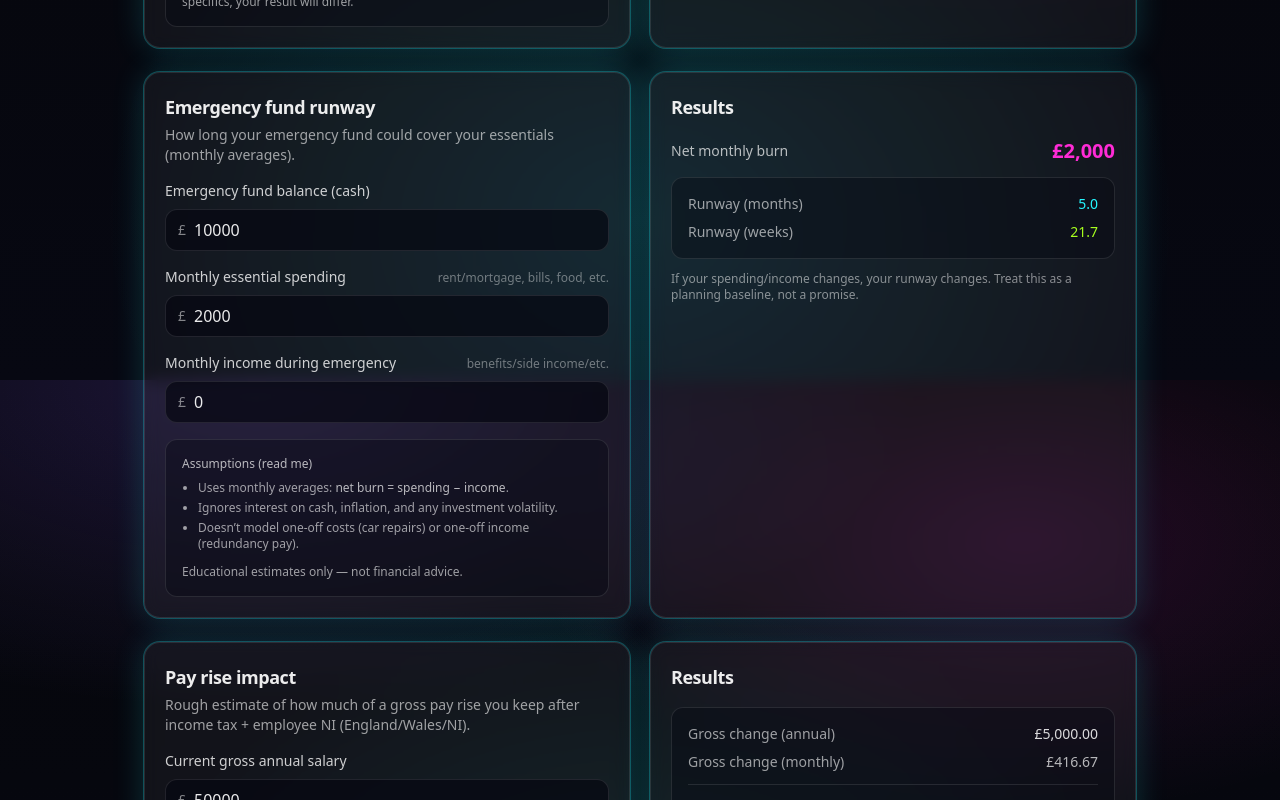
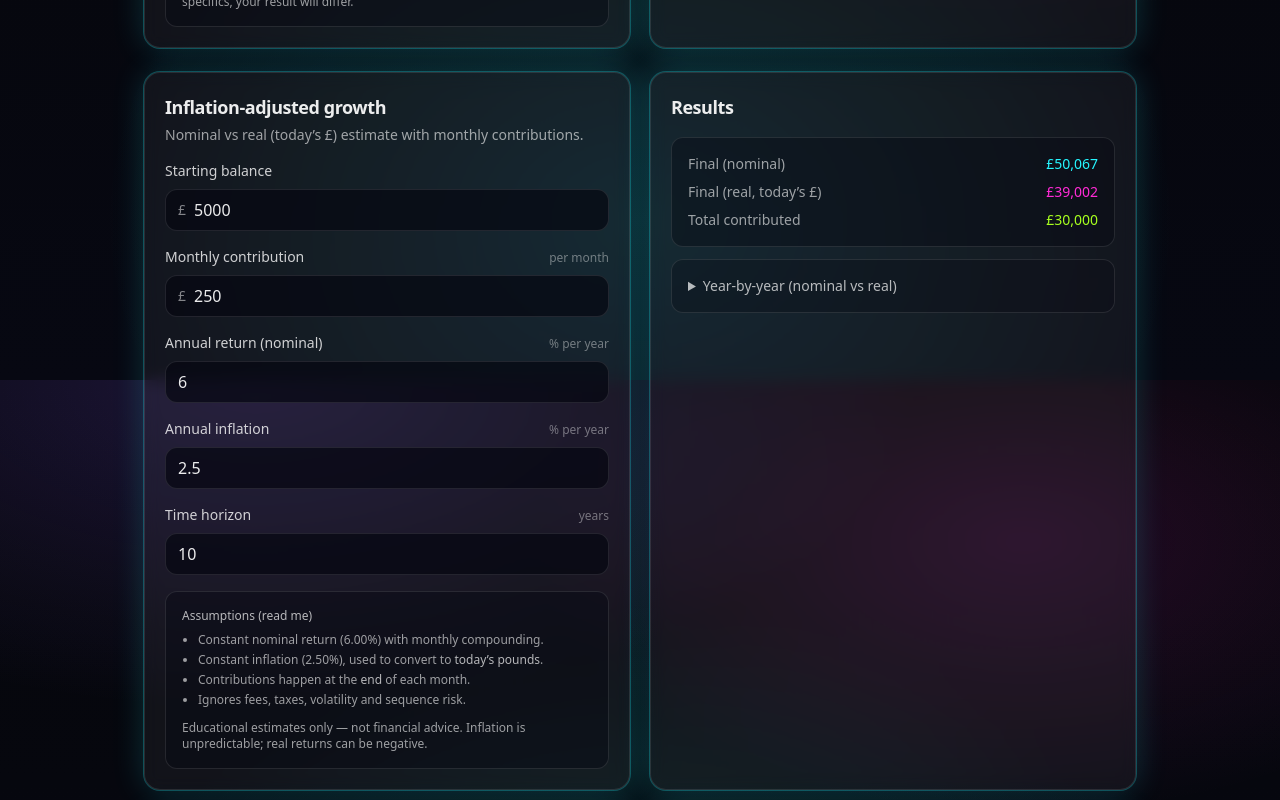
Before and after one commit to sambalnation/money-calculators-uk, a React (Vite) app: page / in a window 1280 px wide. Shown: the part 1220-2020 px from the top of the page. Built offline with nearby package versions, Linux system fonts and the light colour scheme.

Commit message:
Add inflation-adjusted growth calculator (nominal vs real)

```diff
--- a/src/App.tsx
+++ b/src/App.tsx
@@ -1,4 +1,5 @@
 import { CompoundGrowthCalculator } from './pages/CompoundGrowthCalculator';
+import { InflationAdjustedGrowthCalculator } from './pages/InflationAdjustedGrowthCalculator';
 import { EmergencyFundRunwayCalculator } from './pages/EmergencyFundRunwayCalculator';
 import { PayRiseImpactCalculator } from './pages/PayRiseImpactCalculator';
 import { PensionContributionImpactCalculator } from './pages/PensionContributionImpactCalculator';
@@ -28,6 +29,7 @@ export default function App() {
         <main className="space-y-6">
           <TakeHomeCalculator />
           <CompoundGrowthCalculator />
+          <InflationAdjustedGrowthCalculator />
           <EmergencyFundRunwayCalculator />
           <PayRiseImpactCalculator />
           <PensionContributionImpactCalculator />
--- /dev/null
+++ b/src/lib/inflationAdjustedGrowth.ts
@@ -0,0 +1,101 @@
+export type InflationAdjustedGrowthInputs = {
+  /** Current pot value (today's nominal pounds) */
+  startingBalance: number;
+  /** Regular contribution each month (assumed end of month) */
+  monthlyContribution: number;
+  /** Nominal annual growth rate, e.g. 6 for 6% */
+  annualReturnPct: number;
+  /** Annual inflation rate, e.g. 2.5 for 2.5% */
+  annualInflationPct: number;
+  /** Whole years to run */
+  years: number;
+};
+
+export type InflationAdjustedGrowthYearRow = {
+  year: number;
+  endBalanceNominal: number;
+  endBalanceReal: number;
+  totalContributedNominal: number;
+};
+
+export type InflationAdjustedGrowthResult = {
+  inputs: Required<InflationAdjustedGrowthInputs>;
+  finalBalanceNominal: number;
+  finalBalanceReal: number;
+  totalContributedNominal: number;
+  yearly: InflationAdjustedGrowthYearRow[];
+};
+
+function clampNonNegative(n: number) {
+  return Number.isFinite(n) && n > 0 ? n : 0;
+}
+
+/**
+ * Educational inflation-adjusted compound-growth model.
+ *
+ * Assumptions:
+ * - Constant nominal return and constant inflation.
+ * - Monthly compounding.
+ * - Contributions are made at end of month.
+ * - "Real" values are expressed in today's pounds by deflating by cumulative inflation.
+ *
+ * Note: This is not a full financial planning model (no fees, taxes, volatility, sequence risk, etc.).
+ */
+export function computeInflationAdjustedGrowth(raw: InflationAdjustedGrowthInputs): InflationAdjustedGrowthResult {
+  const startingBalance = clampNonNegative(raw.startingBalance);
+  const monthlyContribution = clampNonNegative(raw.monthlyContribution);
+  const years = Math.max(0, Math.round(raw.years));
+  const annualReturnPct = Number.isFinite(raw.annualReturnPct) ? raw.annualReturnPct : 0;
+  const annualInflationPct = Number.isFinite(raw.annualInflationPct) ? raw.annualInflationPct : 0;
+
+  const months = years * 12;
+
+  // Keep the model consistent with the other calculators in this repo:
+  // treat the annual rates as nominal rates and divide evenly across months.
+  const monthlyReturn = (annualReturnPct / 100) / 12;
+  const monthlyInflation = (annualInflationPct / 100) / 12;
+
+  let balanceNominal = startingBalance;
+  let contributedNominal = 0;
+  let inflationIndex = 1; // 1 == today, grows with inflation.
+
+  const yearly: InflationAdjustedGrowthYearRow[] = [];
+
+  for (let m = 1; m <= months; m++) {
+    // Grow nominal balance, then add end-of-month contribution.
+    balanceNominal = balanceNominal * (1 + monthlyReturn);
+    balanceNominal = balanceNominal + monthlyContribution;
+    contributedNominal += monthlyContribution;
+
+    // End-of-month inflation adjustment.
+    inflationIndex = inflationIndex * (1 + monthlyInflation);
+
+    const isYearEnd = m % 12 === 0;
+    if (isYearEnd) {
+      const year = m / 12;
+      yearly.push({
+        year,
+        endBalanceNominal: balanceNominal,
+        endBalanceReal: balanceNominal / inflationIndex,
+        totalContributedNominal: contributedNominal,
+      });
+    }
+  }
+
+  const finalBalanceNominal = balanceNominal;
+  const finalBalanceReal = months === 0 ? startingBalance : balanceNominal / inflationIndex;
+
+  return {
+    inputs: {
+      startingBalance,
+      monthlyContribution,
+      annualReturnPct,
+      annualInflationPct,
+      years,
+    },
+    finalBalanceNominal,
+    finalBalanceReal,
+    totalContributedNominal: contributedNominal,
+    yearly,
+  };
+}
--- /dev/null
+++ b/src/pages/InflationAdjustedGrowthCalculator.tsx
@@ -0,0 +1,120 @@
+import { useMemo, useState } from 'react';
+import { Card } from '../components/Card';
+import { NumberInput } from '../components/NumberInput';
+import { computeInflationAdjustedGrowth } from '../lib/inflationAdjustedGrowth';
+
+function fmtGBP(n: number) {
+  return new Intl.NumberFormat('en-GB', {
+    style: 'currency',
+    currency: 'GBP',
+    maximumFractionDigits: 0,
+  }).format(n);
+}
+
+function fmtPct(n: number) {
+  return `${n.toFixed(2)}%`;
+}
+
+export function InflationAdjustedGrowthCalculator() {
+  const [startingBalance, setStartingBalance] = useState(5_000);
+  const [monthlyContribution, setMonthlyContribution] = useState(250);
+  const [annualReturnPct, setAnnualReturnPct] = useState(6);
+  const [annualInflationPct, setAnnualInflationPct] = useState(2.5);
+  const [years, setYears] = useState(10);
+
+  const result = useMemo(
+    () => computeInflationAdjustedGrowth({ startingBalance, monthlyContribution, annualReturnPct, annualInflationPct, years }),
+    [startingBalance, monthlyContribution, annualReturnPct, annualInflationPct, years],
+  );
+
+  return (
+    <div className="grid gap-5 lg:grid-cols-2">
+      <Card
+        title="Inflation-adjusted growth"
+        subtitle="Nominal vs real (today’s £) estimate with monthly contributions."
+      >
+        <div className="grid gap-4">
+          <NumberInput label="Starting balance" prefix="£" value={startingBalance} onChange={setStartingBalance} />
+          <NumberInput
+            label="Monthly contribution"
+            prefix="£"
+            value={monthlyContribution}
+            onChange={setMonthlyContribution}
+            hint="per month"
+          />
+          <NumberInput
+            label="Annual return (nominal)"
+            value={annualReturnPct}
+            onChange={setAnnualReturnPct}
+            hint="% per year"
+          />
+          <NumberInput
+            label="Annual inflation"
+            value={annualInflationPct}
+            onChange={setAnnualInflationPct}
+            hint="% per year"
+          />
+          <NumberInput label="Time horizon" value={years} onChange={setYears} hint="years" />
+
+          <div className="rounded-xl border border-white/10 bg-bg-900/40 p-4 text-xs text-white/60">
+            <p className="font-medium text-white/70">Assumptions (read me)</p>
+            <ul className="mt-2 list-disc space-y-1 pl-4">
+              <li>Constant nominal return ({fmtPct(result.inputs.annualReturnPct)}) with monthly compounding.</li>
+              <li>Constant inflation ({fmtPct(result.inputs.annualInflationPct)}), used to convert to <span className="text-white/70">today’s pounds</span>.</li>
+              <li>Contributions happen at the <span className="text-white/70">end</span> of each month.</li>
+              <li>Ignores fees, taxes, volatility and sequence risk.</li>
+            </ul>
+            <p className="mt-3">
+              Educational estimates only — not financial advice. Inflation is unpredictable; real returns can be negative.
+            </p>
+          </div>
+        </div>
+      </Card>
+
+      <Card title="Results">
+        <div className="space-y-3">
+          <div className="grid gap-2 rounded-xl border border-white/10 bg-bg-900/40 p-4">
+            <Row label="Final (nominal)" value={fmtGBP(result.finalBalanceNominal)} accent="text-neon-cyan" />
+            <Row label="Final (real, today’s £)" value={fmtGBP(result.finalBalanceReal)} accent="text-neon-pink" />
+            <Row label="Total contributed" value={fmtGBP(result.totalContributedNominal)} accent="text-neon-lime" />
+          </div>
+
+          <details className="rounded-xl border border-white/10 bg-bg-900/30 p-4">
+            <summary className="cursor-pointer select-none text-sm font-medium text-white/70">Year-by-year (nominal vs real)</summary>
+            <div className="mt-3 overflow-x-auto">
+              <table className="w-full min-w-[520px] text-left text-xs">
+                <thead className="text-white/50">
+                  <tr>
+                    <th className="py-2">Year</th>
+                    <th className="py-2">Nominal end</th>
+                    <th className="py-2">Real end</th>
+                    <th className="py-2">Contributed</th>
+                  </tr>
+                </thead>
+                <tbody className="text-white/75">
+                  {result.yearly.map((row) => (
+                    <tr key={row.year} className="border-t border-white/10">
+                      <td className="py-2">{row.year}</td>
+                      <td className="py-2 font-medium text-white/85">{fmtGBP(row.endBalanceNominal)}</td>
+                      <td className="py-2 text-white/70">{fmtGBP(row.endBalanceReal)}</td>
+                      <td className="py-2 text-white/70">{fmtGBP(row.totalContributedNominal)}</td>
+                    </tr>
+                  ))}
+                </tbody>
+              </table>
+            </div>
+          </details>
+        </div>
+      </Card>
+    </div>
+  );
+}
+
+function Row({ label, value, accent }: { label: string; value: string; accent?: string }) {
+  return (
+    <div className="flex items-center justify-between gap-6">
+      <span className="text-sm text-white/60">{label}</span>
+      <span className={`text-sm font-medium ${accent || 'text-white/85'}`}>{value}</span>
+    </div>
+  );
+}
```
Also changed, not shown: 2 other files (tests, documents, lock files or other folders).
